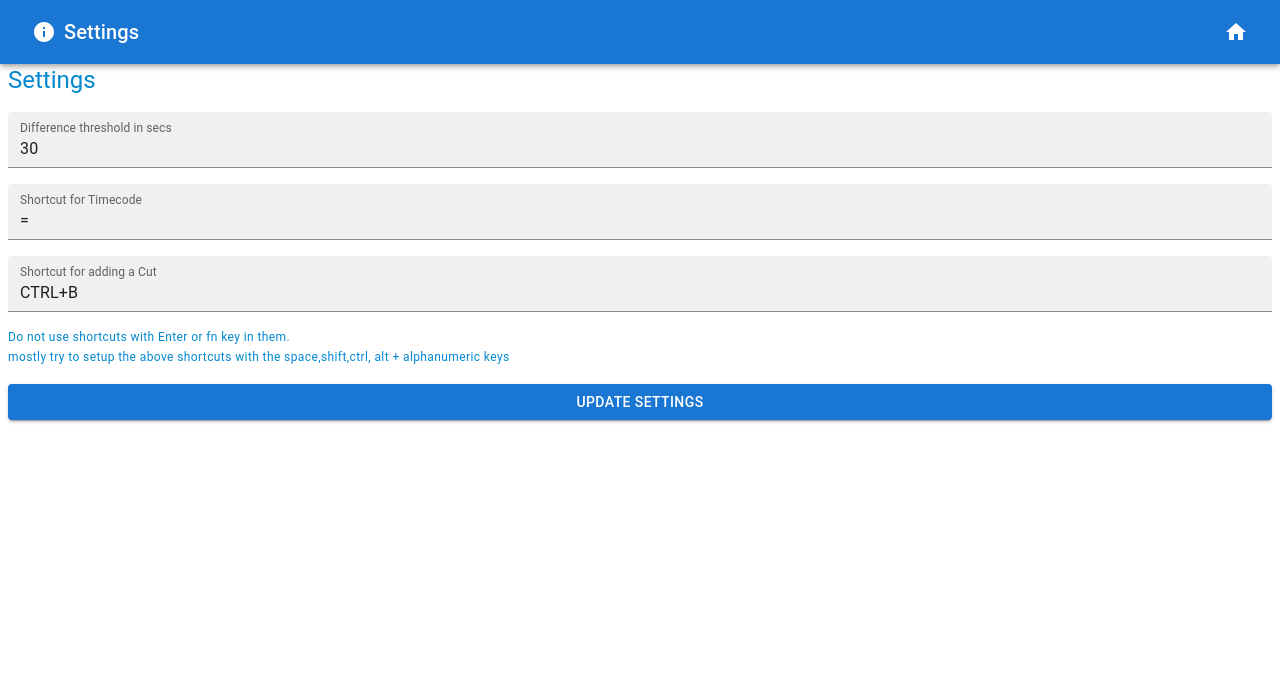
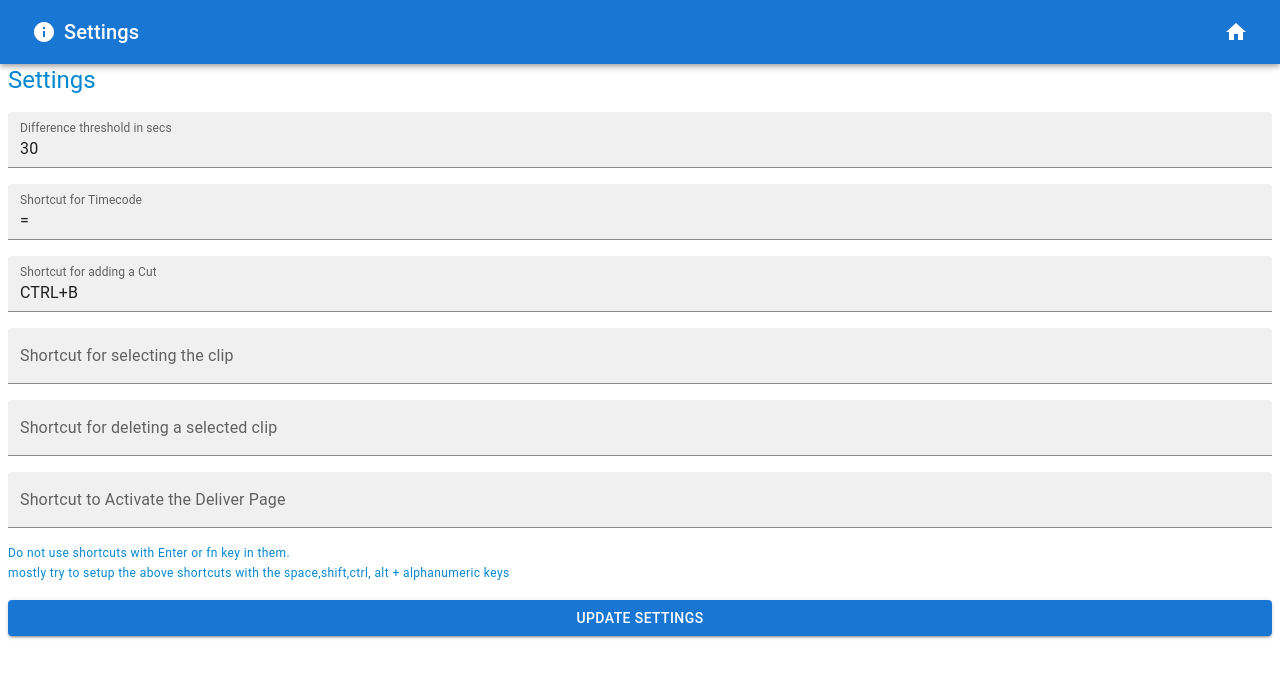
Before and after one commit to howling-hood/trim-automator, a React (Create React App) app: page /settings in a window 1280 px wide. Shown: the top 678 px of the page. Built offline with nearby package versions, Linux system fonts and the light colour scheme.

Commit message:
removing small bugs in settings screen

```diff
--- a/app/main.js
+++ b/app/main.js
@@ -43,5 +43,5 @@ app.whenReady().then(() => {
 });
 
 app.on("window-all-closed", () => {
-  if (process.platform !== "darwin") app.quit();
+  app.quit();
 });
--- a/src/pages/Settings/index.js
+++ b/src/pages/Settings/index.js
@@ -53,14 +53,14 @@ const SettingsPage = () => {
           setThreshold(thres);
         }}
       />
-      {Object.entries(davinci).map((davinciItem) => (
+      {Object.entries(DAVINCI_LABELS).map(([id, label]) => (
         <TextField
-          key={davinciItem[0]}
-          label={DAVINCI_LABELS[davinciItem[0]]}
+          key={id}
+          label={label}
           variant="filled"
-          value={davinciItem[1]}
+          value={davinci[id]}
           onClick={() => {
-            setListener(davinciItem[0]);
+            setListener(id);
           }}
         />
       ))}
```
